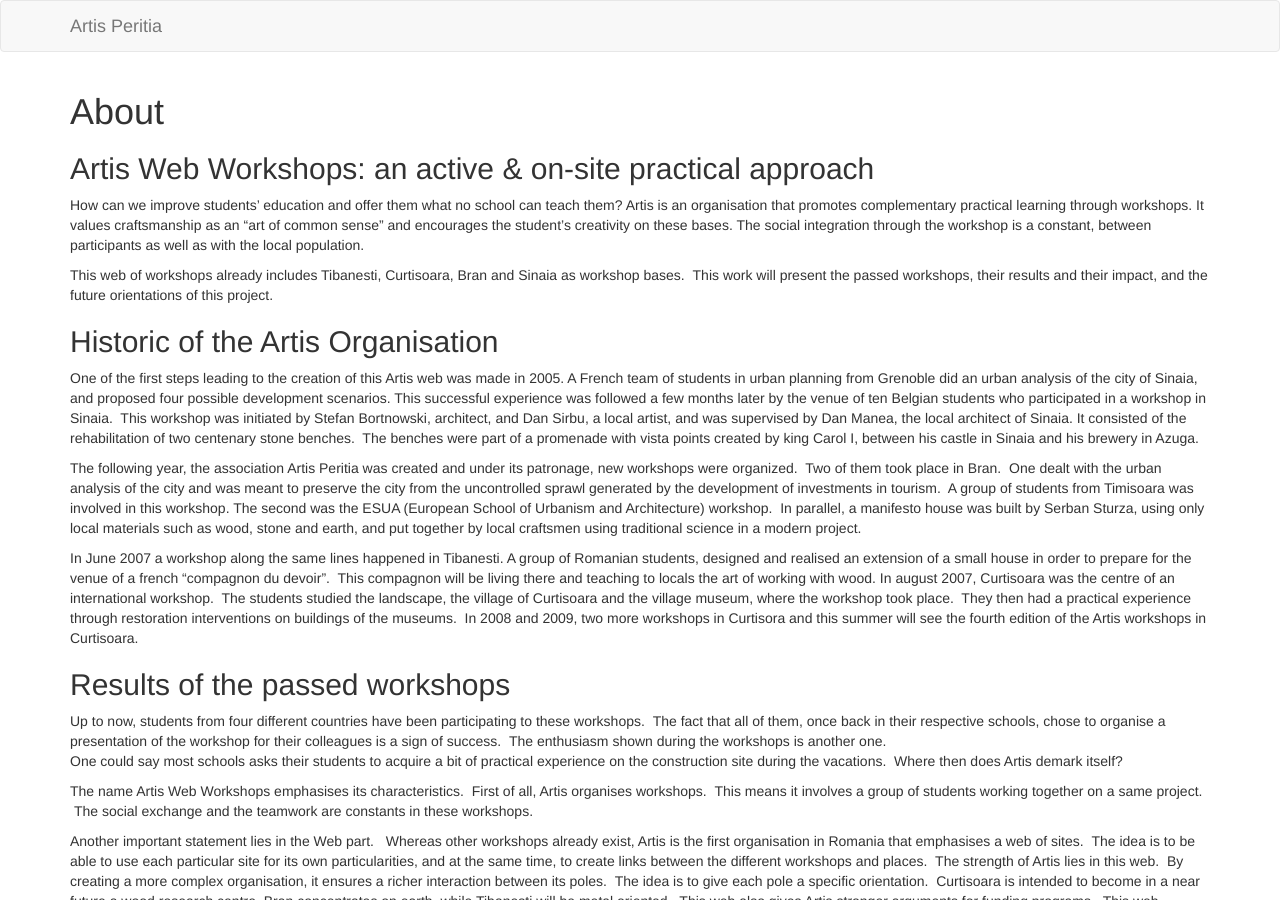
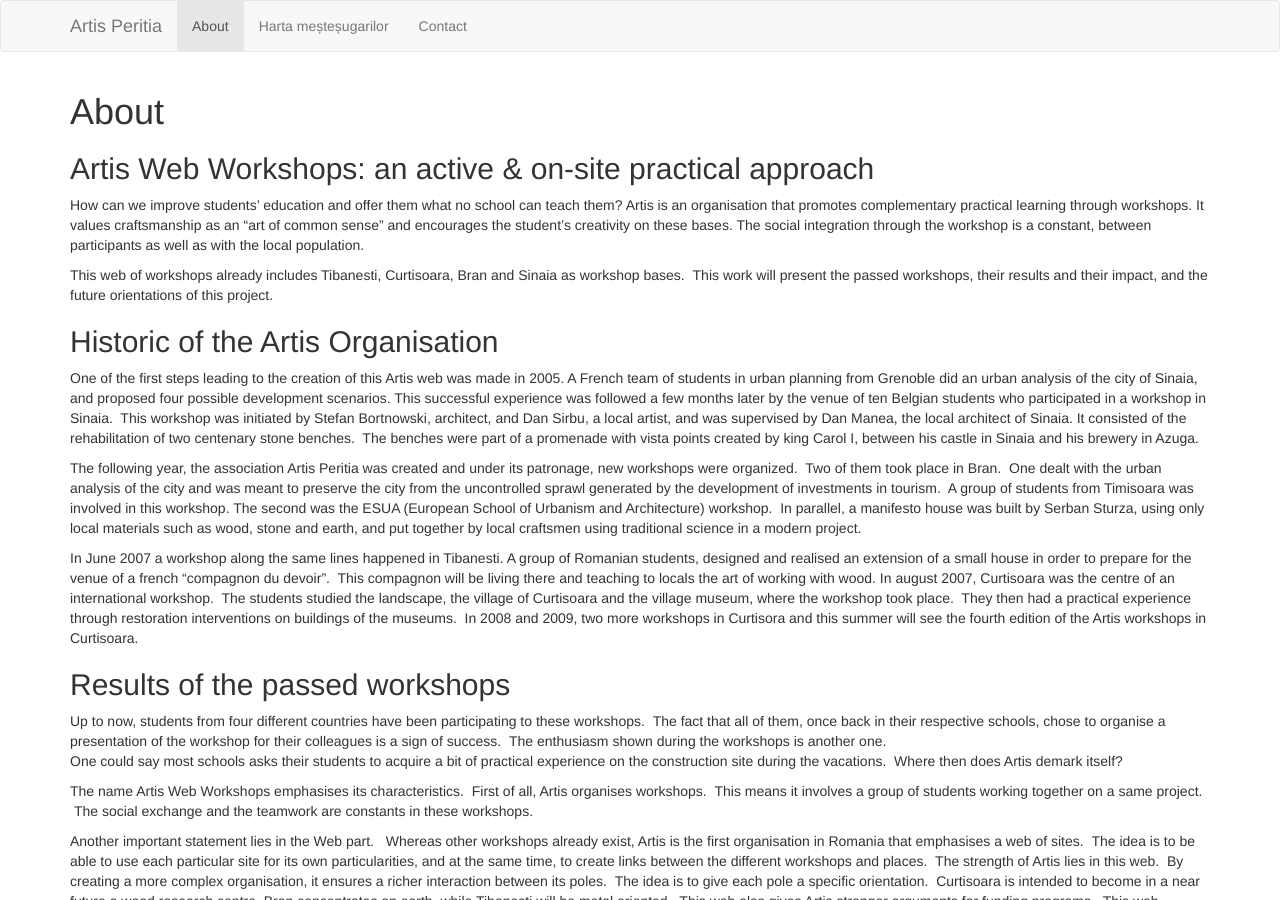
Before and after one commit to rowingpitou/artisperitia.ro, a Jekyll site: the page built from about.html, in a window 1280 px wide and 900 px high. Built offline with Jekyll 4.4.1, drawn with Linux system fonts in a browser that asks for light colours.

Commit message:
navbar links

```diff
--- a/_layouts/base.html
+++ b/_layouts/base.html
@@ -11,6 +11,16 @@
     <div class="navbar-header">
       <a class="navbar-brand" href="{{ site.base_url }}/">{{ site.title }}</a>
     </div>
+    <ul class="nav navbar-nav">
+      {% assign navPages = site.pages | sort:"navbar" %}
+      {% for item in navPages %}
+        {% if item.navbar %}
+          <li {% if item.url == page.url %}class="active"{% endif %}>
+            <a href="{{ item.url }}">{{ item.title }}</a>
+          </li>
+        {% endif %}
+      {% endfor %}
+    </ul>
   </div>
 </nav>
 
--- a/about.html
+++ b/about.html
@@ -1,5 +1,6 @@
 ---
 title: About
+navbar: 1
 ---
 <h2>Artis Web Workshops: an active &amp; on-site practical approach</h2>
 
--- a/contact.html
+++ b/contact.html
@@ -1,6 +1,7 @@
 ---
 layout: page
 title: Contact
+navbar: 3
 ---
 <dl class="dl-horizontal">
   <dt>Address</dt>
--- a/map.html
+++ b/map.html
@@ -1,6 +1,7 @@
 ---
 layout: page
 title: Harta meșteșugarilor
+navbar: 2
 ---
 <style>
   #map-container { height: 350px; }
```
